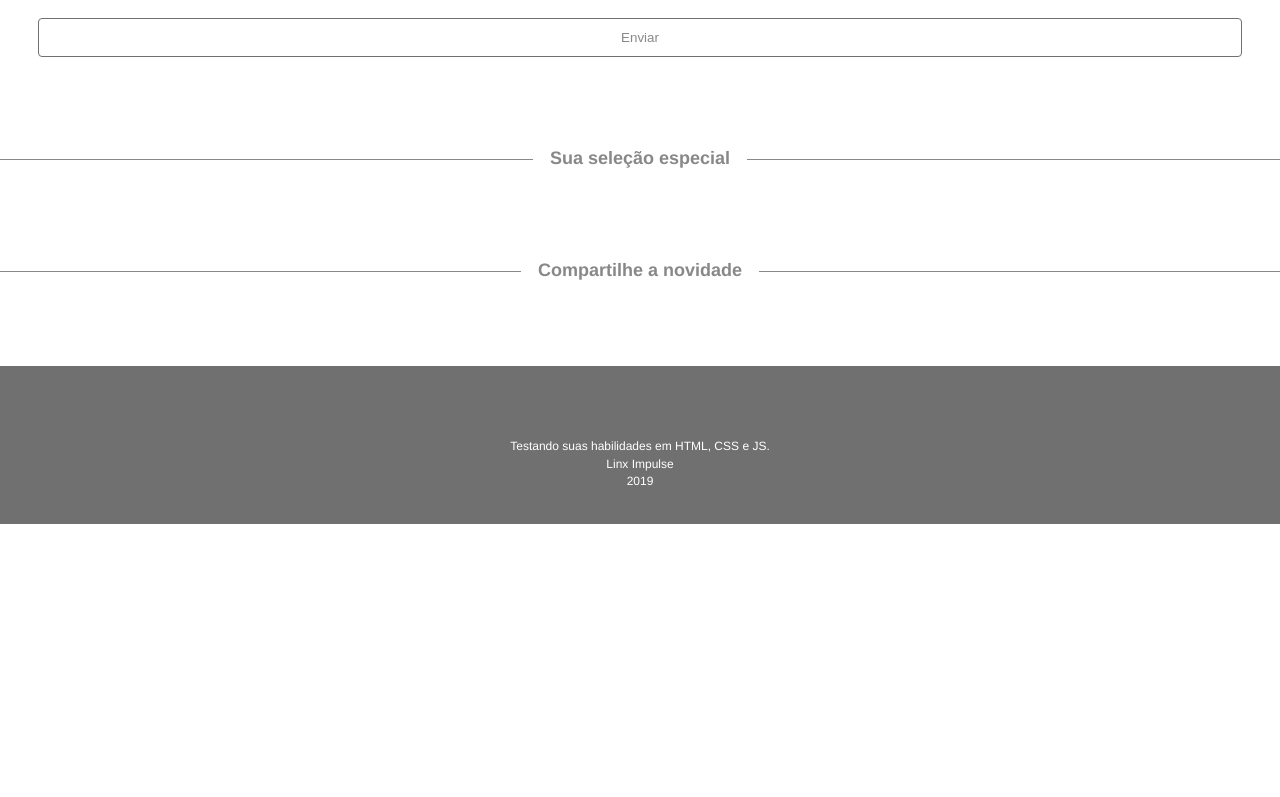
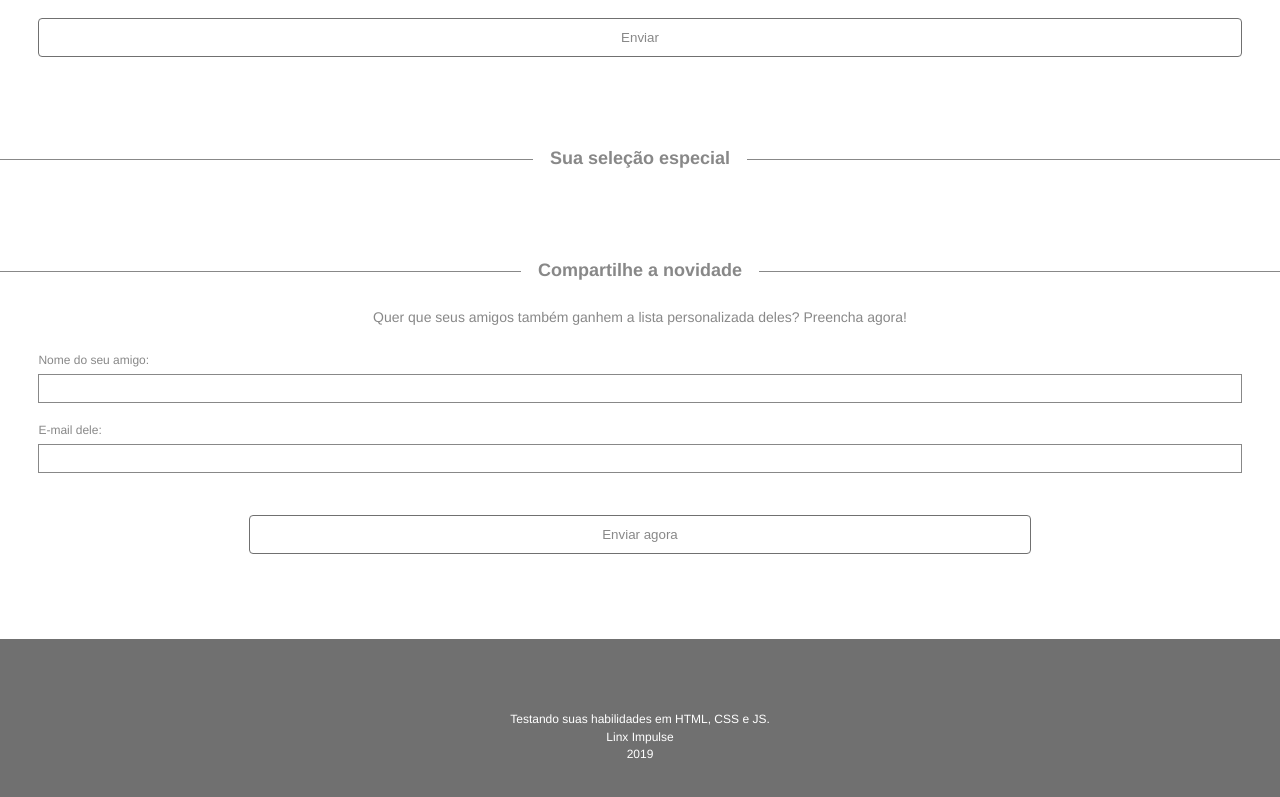
Before and after one commit to brunonasc74/linx-frontend-challenge, a React (Vite) app: page / in a window 1280 px wide. Shown: the part 825-1622 px from the top of the page. Before the commit the page ends 1349 px from the top, so only its background shows below. Built offline with nearby package versions, Linux system fonts and the light colour scheme.

Commit message:
FormShare component created

```diff
--- a/src/App.jsx
+++ b/src/App.jsx
@@ -1,8 +1,9 @@
 import { useState } from 'react';
+import Title from './components/Title';
 import Header from './components/Header';
 import Form from './components/Form';
 import Section from './components/Section';
-import Title from './components/Title';
+import FormShare from './components/FormShare';
 import Footer from './components/Footer';
 
 function App() {
@@ -14,6 +15,7 @@ function App() {
 				<Form />
 				<Title text={'Sua seleção especial'} />
 				<Title text={'Compartilhe a novidade'} />
+				<FormShare />
 			</main>
 			<Footer />
 		</div>
--- /dev/null
+++ b/src/components/FormShare.jsx
@@ -0,0 +1,26 @@
+const FormShare = () => {
+	return (
+		<div className='form-share'>
+			<div className='container'>
+				<p>
+					Quer que seus amigos também ganhem a lista personalizada deles?
+					Preencha agora!
+				</p>
+				<form>
+					<div className='form-control'>
+						<label>Nome do seu amigo:</label>
+						<input type='text'></input>
+					</div>
+					<div className='form-control'>
+						<label>E-mail dele:</label>
+						<input type='text'></input>
+					</div>
+
+					<input type='submit' value='Enviar agora' className='btn'></input>
+				</form>
+			</div>
+		</div>
+	);
+};
+
+export default FormShare;
--- a/src/styles/index.css
+++ b/src/styles/index.css
@@ -91,7 +91,7 @@ header {
 	text-align: center;
 }
 
-/* MainSection */
+/* Section */
 
 .main-section h2 {
 	font-size: 20px;
@@ -109,6 +109,7 @@ header {
 	margin-top: 17px;
 }
 
+/* Form */
 form {
 	margin-top: 30px;
 }
@@ -148,6 +149,25 @@ form .btn {
 	padding: 11px 0;
 }
 
+/* FormShare */
+.form-share p {
+	margin-top: 28px;
+	color: #888;
+	text-align: center;
+	font-size: 14px;
+}
+
+.form-share form {
+	margin-top: 28px;
+}
+
+.form-share .btn {
+	width: 65%;
+	display: block;
+	margin: 0 auto;
+	margin-top: 22px;
+}
+
 /* Footer */
 footer {
 	margin-top: 85px;
```
